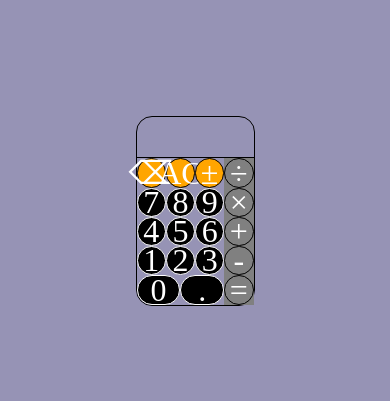
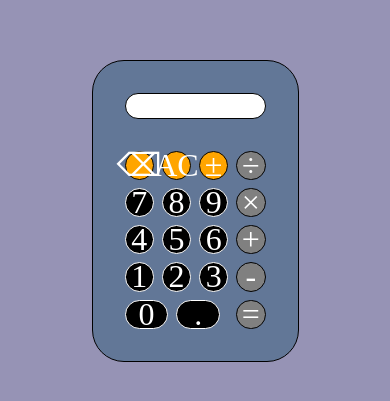
Before and after one commit to Gpeter01/Calculator, a plain HTML site: page index.html in a window 390 px wide. Shown: the part 211-612 px from the top of the page. Drawn offline with Linux system fonts and the light colour scheme.

Commit message:
Ensure ideal spacing, color and responsiveness

```diff
--- a/index.html
+++ b/index.html
@@ -10,8 +10,8 @@
 <body>
     <div class="main-container">
         <div class="display-container">
-            <div class="temp-result"><p class="para-result"></p></div>
-            <div class="query"><p class="para-query"></p></div>
+            <div class="temp-result"><p class="para-result">44</p></div>
+            <div class="query"><p class="para-query">33</p></div>
         </div>
         <div class="calculator-container">
             <div class="main-calculator">
--- a/script.js
+++ b/script.js
@@ -0,0 +1,9 @@
+function setContainerSize() {
+    const nine = document.querySelector('.nine');
+    const numberpad = document.querySelector('.number-pad');
+    const styleOfNumberpad = getComputedStyle(numberpad);
+    const styleOfNine = getComputedStyle(nine);
+    const newStyle = (parseFloat(styleOfNine.width) * 3) + (parseFloat(styleOfNumberpad.gap) * 2);
+    numberpad.style.width = `${newStyle}px`;
+}
+setContainerSize();
--- a/style.css
+++ b/style.css
@@ -15,39 +15,45 @@ body {
     display: flex;
     flex-direction: column;
     border: 1px solid black;
-    border-radius: 1rem;
+    padding: 2rem;
+    border-radius: 2rem;
     height: fit-content;
+    background-color: rgba(48, 92, 123, 0.5);
 }
 .display-container {
     display: flex;
     flex-direction: column;
+    border: 1px solid black;
+    border-radius: 2rem;
+    margin-bottom: 2rem;
+    background-color: white;
 }
 .temp-result,
 .query {
     display: flex;
     justify-content: flex-end;
-    align-items: center;
+    align-items: flex-end;
+    color: black;
+    height: 3vw;
+    padding: 5px;
+    opacity: 0;
 }
-.temp {
-    height: 1.5rem;
+.temp-result {
+    align-items: flex-end;
+    color: rgba(0, 0, 0, 0.55)
 }
 .temp-result > p {
-    font-size: 1rem;
-}
-.query {
-    height: 2.5rem;
+    font-size: 1.25rem;
 }
 .query > p {
-    font-size: 2rem;
+    font-size: 1.75rem;
 }
 .calculator-container {
     display: flex;
     height: fit-content;
-    border-top: 1px solid black;
 }
 .main-calculator {
     display: flex;
-    width: 22.5vw;;
     flex-direction: column;
 }
 .special {
@@ -78,7 +84,7 @@ body {
     height: 7.5vw;
     width: 7.5vw;
     border: 1px solid black;
-    border-radius: 1rem;
+    border-radius: 2rem;
     font-size: 2rem;
     color: white;
 }
@@ -93,6 +99,15 @@ body {
 .special > div {
     background-color: orange;
 }
-.calculator-operations {
+.calculator-operations > div {
     background-color: grey;
 }
+.number-pad,
+.special,
+.key-feature,
+.calculator-operations,
+.main-calculator,
+.calculator-container,
+.operands {
+    gap: 0.5rem;
+}
```
